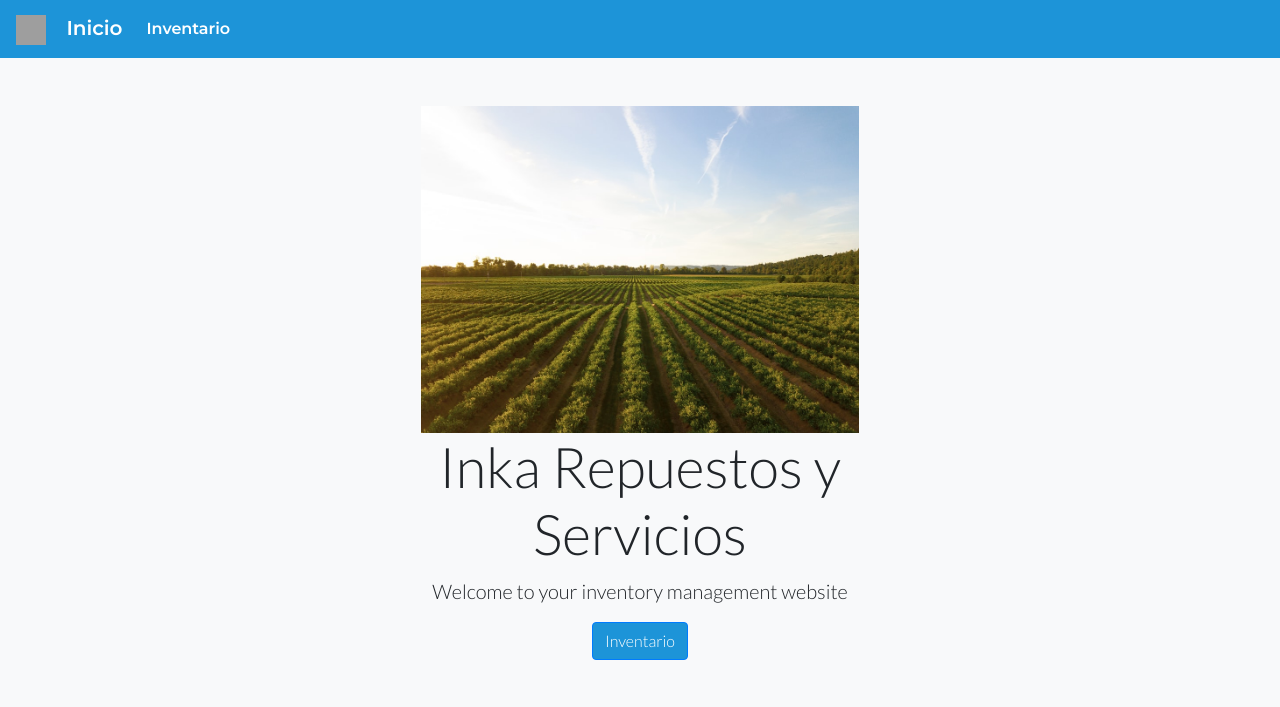
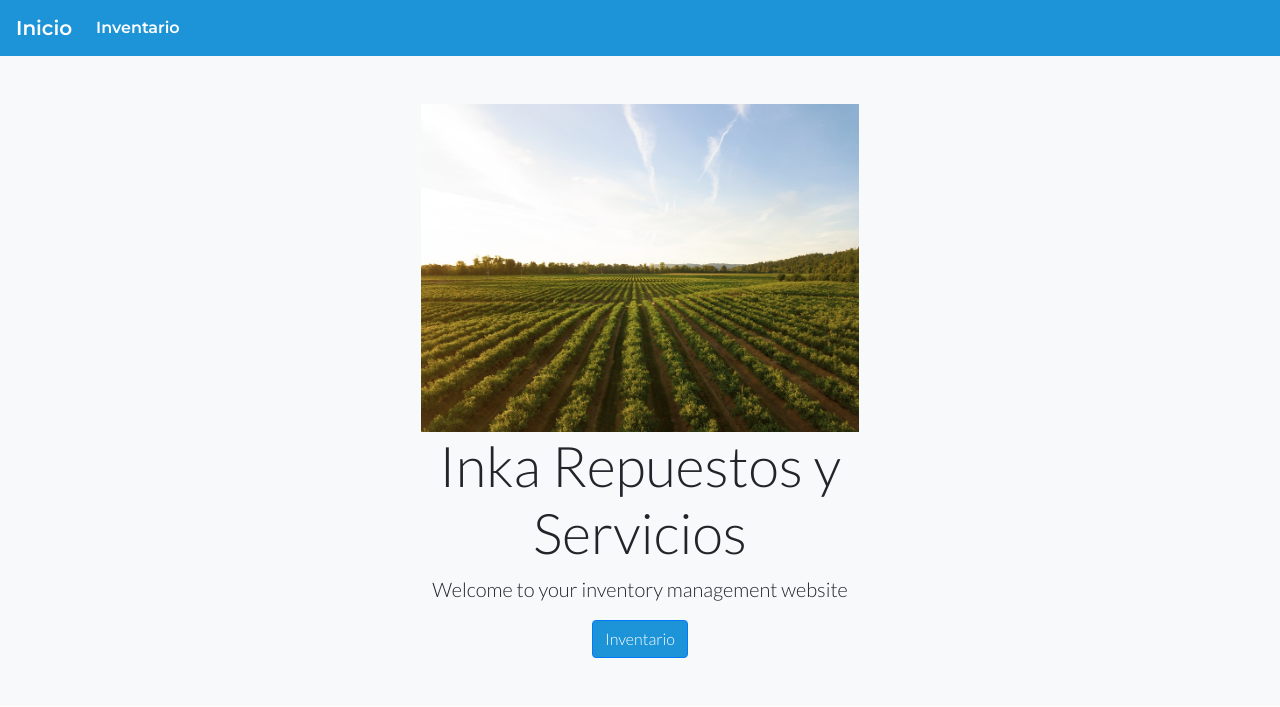
Before and after one commit to skyswalker11/is403project, a Django app: page / in a window 1280 px wide. Shown: the top 707 px of the page. Run offline with Django 3.2, Linux system fonts and the light colour scheme; some libraries are stand-ins or nearby versions; grey boxes are pictures that could not be loaded.

Commit message:
base.html fix

```diff
--- a/templates/base.html
+++ b/templates/base.html
@@ -27,9 +27,6 @@
     <div class="nav_text">
       <nav class="navbar navbar-expand-lg navbar-dark" style="background-color: #1d94d8;" >
         <div>
-          <a class="navbar-brand">
-            <img src="{% static 'img/white_pill.png' %}" width="30" height="30" alt="">
-          </a>
           <a class="navbar-brand" href="">Inicio</a>
         </div>
         <button class="navbar-toggler" type="button" data-toggle="collapse" data-target="#navbarSupportedContent" aria-controls="navbarSupportedContent" aria-expanded="false" aria-label="Toggle navigation">
@@ -38,7 +35,7 @@
         <div class="collapse navbar-collapse" id="navbarSupportedContent">
           <ul class="navbar-nav mr-auto">
             <li class="nav-item active">
-              <a class="nav-link" href="#">Inventario</a>
+              <a class="nav-link" href="{% url 'inventory' %}">Inventario</a>
             </li>
           </ul>
         </div>
```
